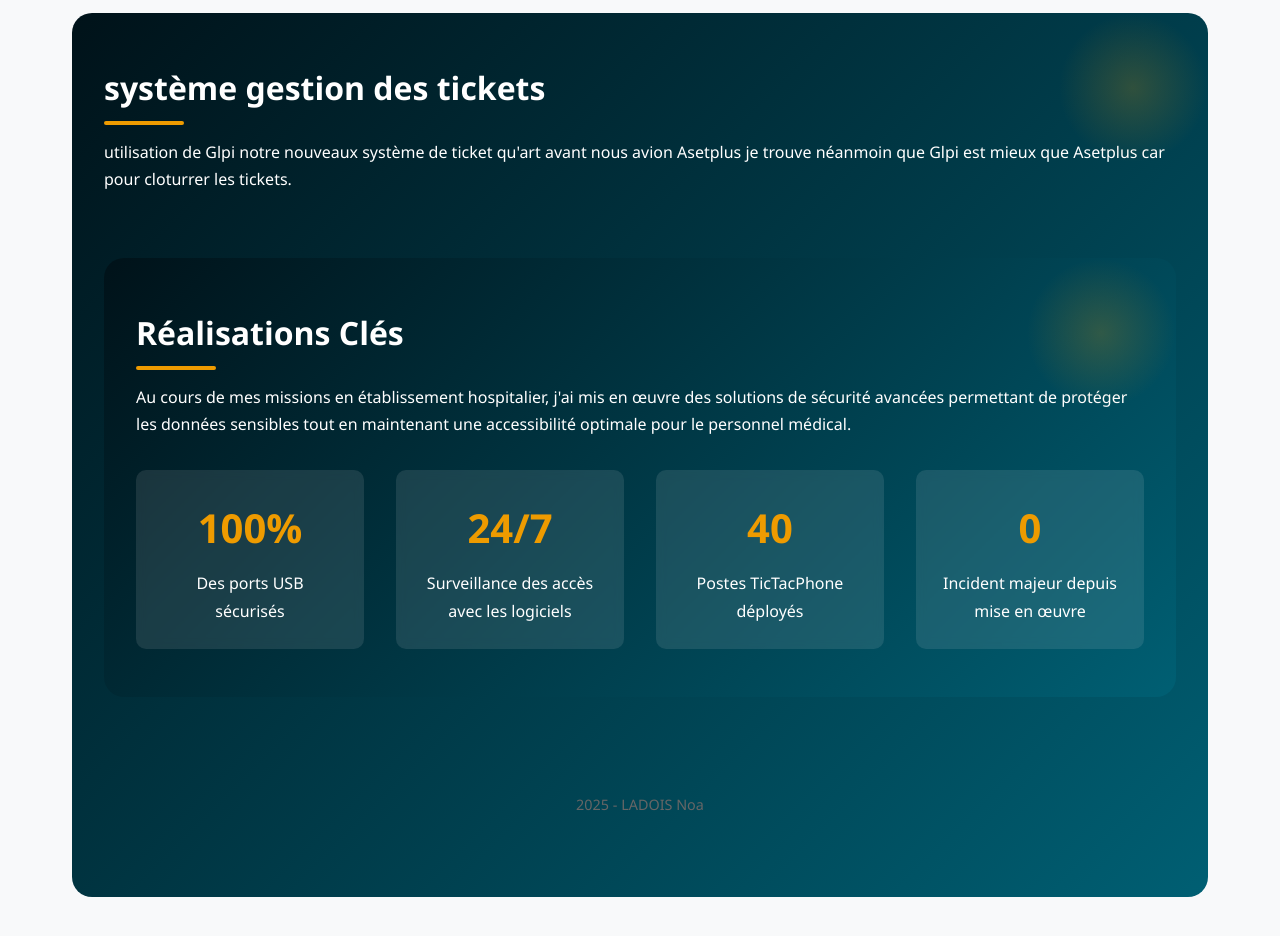
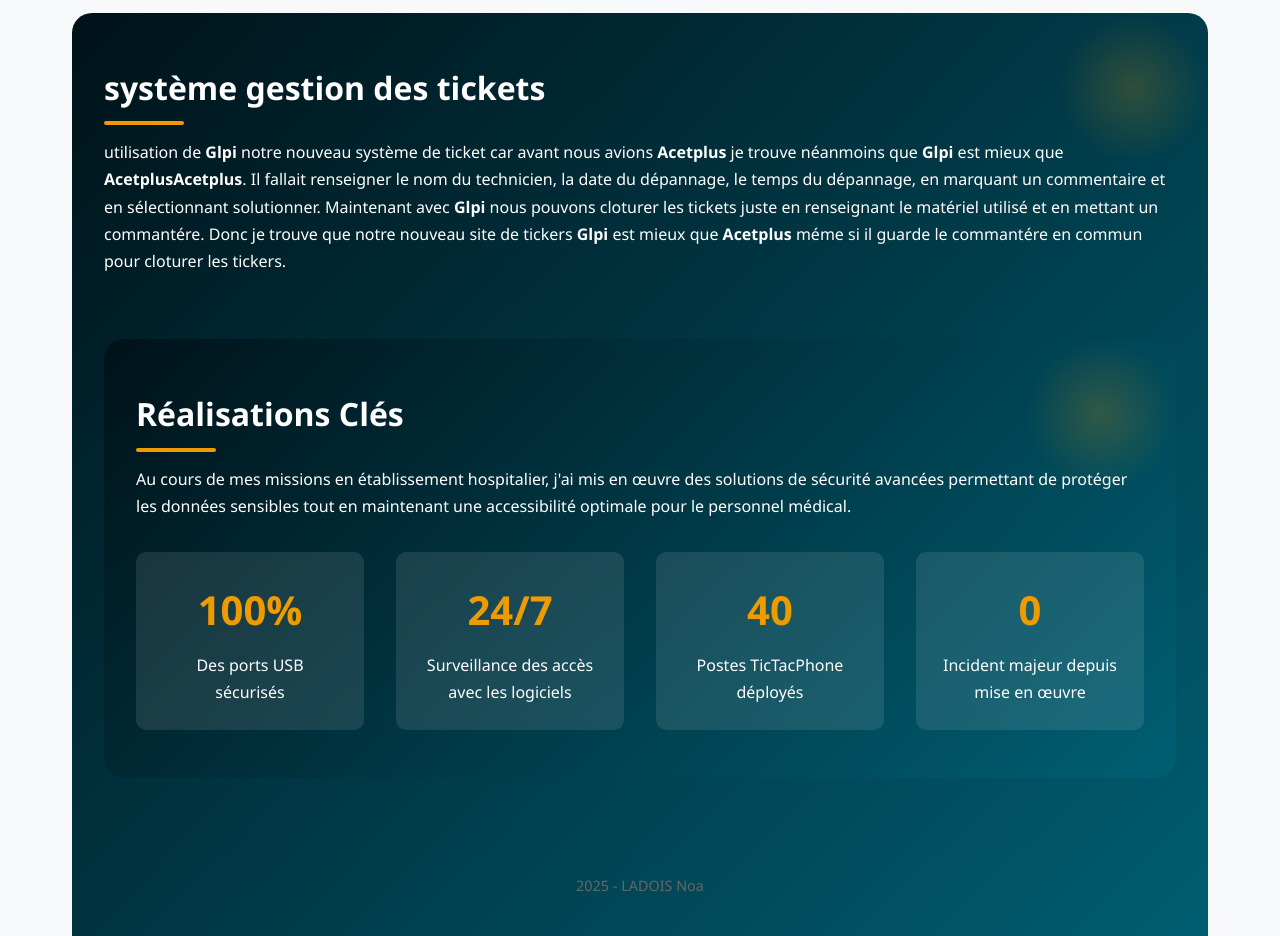
Before and after one commit to darknox40/porte-folio, a plain HTML site: page index.html in a window 1280 px wide. Shown: the part 920-1856 px from the top of the page. Drawn offline with Linux system fonts and the light colour scheme.

Commit message:
Update index.html

```diff
--- a/index.html
+++ b/index.html
@@ -271,7 +271,10 @@
         </div>
           <div class="achievements">
             <h2>système gestion des tickets</h2>
-            <p>utilisation de Glpi notre nouveaux système de ticket qu'art avant nous avion Asetplus je trouve néanmoin que Glpi est mieux que Asetplus car pour cloturrer les tickets.</p>
+            <p>utilisation de <b>Glpi</b> notre nouveau système de ticket car avant nous avions <b>Acetplus</b> je trouve néanmoins que <b>Glpi</b> est mieux que <b>Acetplus</b, car pour cloturer les tickets sur <b>Acetplus</b>.
+            Il fallait renseigner le nom du technicien, la date du dépannage, le temps du dépannage, en marquant un commentaire et en sélectionnant solutionner.
+            Maintenant avec <b>Glpi</b> nous pouvons cloturer les tickets juste en renseignant le matériel utilisé et en mettant un commantére.
+            Donc je trouve que notre nouveau site de tickers <b>Glpi</b> est mieux que <b>Acetplus</b> méme si il guarde le commantére en commun pour cloturer les tickers. </p>
 
         <div class="achievements">
             <h2>Réalisations Clés</h2>
```
